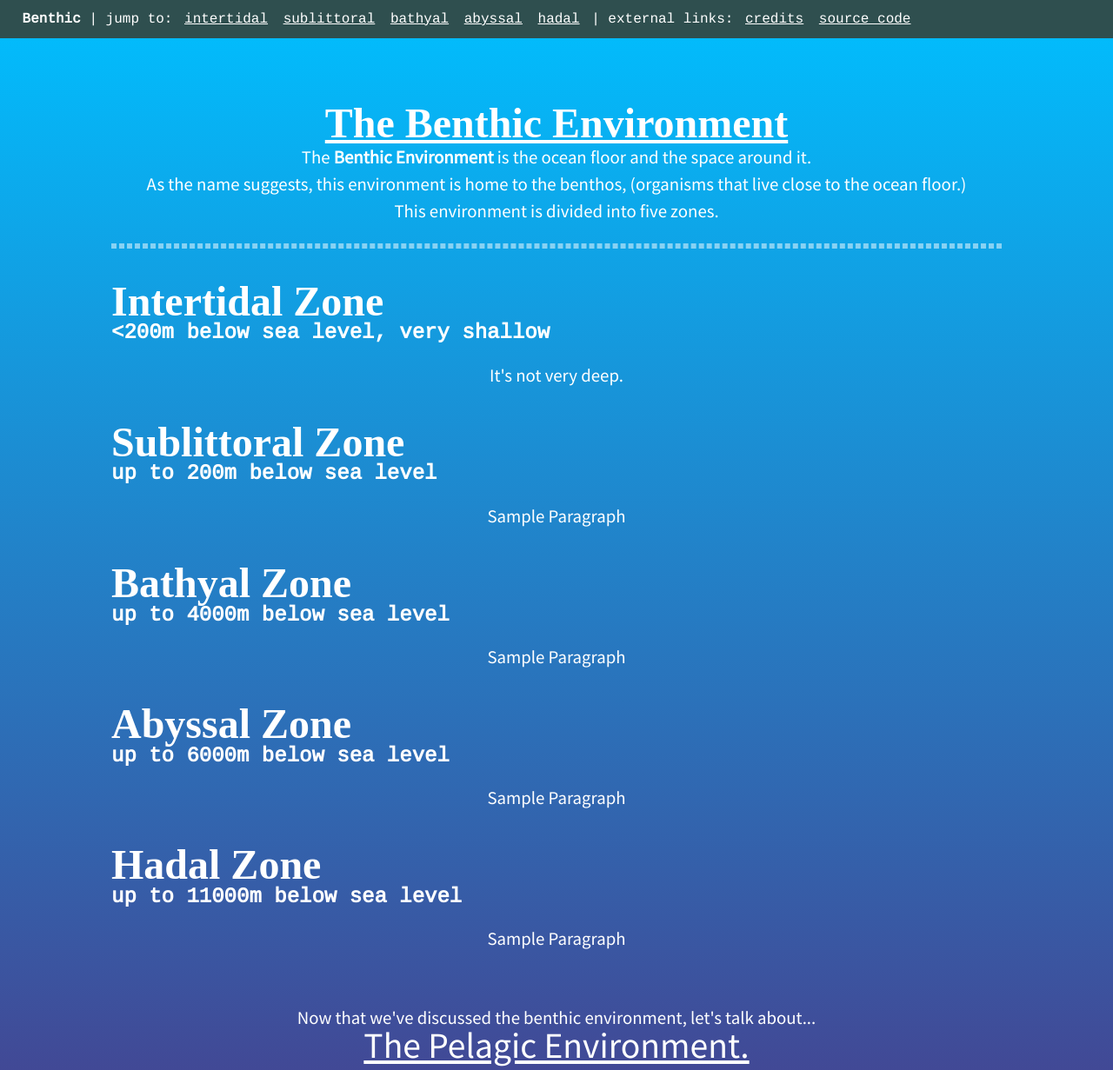
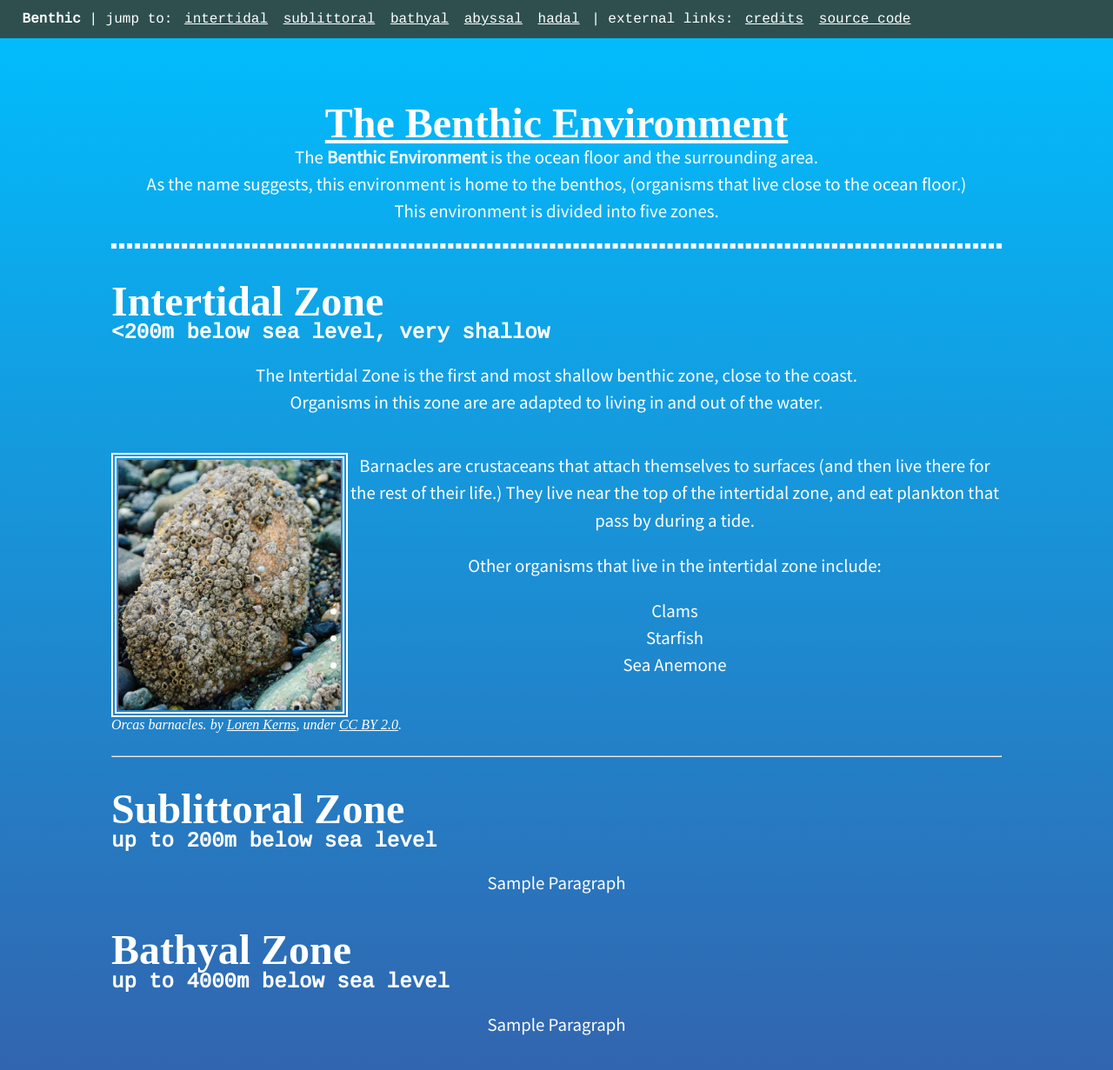
Before and after one commit to 12beesinatrenchcoat/ecologything, a plain HTML site: page index.html in a window 1280 px wide. Shown: the top 1231 px of the page at 87% size. Drawn offline with Linux system fonts and the light colour scheme; a web font is replaced by a local one.

Commit message:
moderate update
a few things, still writing some text

```diff
--- a/extra/stylesheetx.css
+++ b/extra/stylesheetx.css
@@ -1,7 +1,5 @@
-/* stylesheetx.css is a stylesheet for the credits.
-It's supposed to be light, at least lighter than the other stylesheet.*/
-
-@import url('https://fonts.googleapis.com/css?family=Source+Sans+Pro');
+/* this stylesheet is just for the credits. */
+@import url('https://fonts.googleapis.com/css?family=Charm:700|Cousine|Source+Sans+Pro&subset=latin-ext');
 
 body{
     background-color:darkslategrey;
@@ -11,13 +9,16 @@ body{
     text-align: center;
 }
 
-hr{
-    color:white;
-}
-h1{
-    margin-top: -14px;
+div{
+    padding:16px;
+    margin: 32px 15%;
+    box-shadow: inset 0 0 10px #000000;
 }
 
 a{
     color:white;
 }
+
+h1{
+    padding-bottom: 8px;
+}
--- a/index.html
+++ b/index.html
@@ -7,7 +7,8 @@
 </head>
 
 <body>
-	<header class=header>
+	<header>
+		<!-- This is the header at the top. The DarkSlateGrey one. -->
 		<strong>Benthic</strong>
 		| jump to:
 			<a href="#intertidal">intertidal</a>
@@ -17,19 +18,35 @@
 			<a href="#hadal">hadal</a>
 		| external links:
 			<a href="extra/credits.html">credits</a>
-			<a href="https://github.com/AndyThePie/ecologything">source code</a>
+			<a href="https://github.com/AndyThePie/ecologything" title="clicking this link will take you to github.com">source code</a>
+		<!-- This ends the header. -->
 	</header> <br>
 		<h1 style="text-align:center; text-decoration:underline">The Benthic Environment</h1>
-		<p>The <strong>Benthic Environment</strong> is the ocean floor and the space around it.<br>
+		<p>The <strong>Benthic Environment</strong> is the ocean floor and the surrounding area.<br>
 		As the name suggests, this environment is home to the benthos, (organisms that live close to the ocean floor.) <br>
-		This environment is divided into five zones.</p> <hr>
+		This environment is divided into five zones.</p> <hr style="border-width:medium; border-style: dashed">
 	<main>
+		<!-- The main content of the page is here. The text, images, and paragraphs. -->
 		<div id = intertidal>
 			<h1>Intertidal Zone </h1>
 			<h2>&lt200m below sea level, very shallow</h2>
-			<p>It's not very deep.</p>
+			<p>The Intertidal Zone is the first and most shallow benthic zone, close to the coast. <br>
+			Organisms in this zone are are adapted to living in and out of the water.</p>
+				<span class="float">
+					<p><img class="float" src="images/barnacle.jpg" alt="An image of a barnacle.">
+					<span title="(Not to be confused for the ones in Half-Life)">Barnacles</span> are crustaceans that attach themselves to surfaces (and then live there for the rest of their life.) They live near the top of the intertidal zone, and eat plankton that pass by during a tide.</p>
+					<p> Other organisms  that live in the intertidal zone include:
+						<ul>
+							<li>Clams
+							<li>Starfish
+							<li>Sea Anemone
+						</ul>
+					</p>
+				</span>
+				<figcaption><em>Orcas barnacles.</em> by <a class="link" href="https://www.flickr.com/people/lorenkerns/">Loren Kerns</a>, under <a class="link" href="https://creativecommons.org/licenses/by/2.0/">CC BY 2.0</a>.</figcaption> <br>
+				<hr>
 		</div>
-		<div id= sublitorral>
+		<div id = sublitorral>
 			<h1>Sublittoral Zone</h1>
 			<h2>up to 200m below sea level</h2>
 			<p>Sample Paragraph</p>
@@ -46,11 +63,11 @@
 		</div>
 		<div id = hadal>
 			<h1>Hadal Zone</h1>
-			<h2>up to 11000m below sea level</h2>
+			<h2>the bottom of the bottom of the ocean</h2>
 			<p>Sample Paragraph</p>
 		</div>
 </main> <br>
-<p>Now that we've discussed the benthic environment, let's talk about... <br>
+<p>The benthic environment deals with the ocean floor, but what about the open ocean? <br> Well, that has to do with
 <a href="pelagic.html" class="link" style="text-align:center; font-size:2em">The Pelagic Environment.</a>
 </p>
 
--- a/stylesheet.css
+++ b/stylesheet.css
@@ -19,7 +19,7 @@ h2{
 	margin-bottom: 12px
 }
 
-p{
+p, li{
 	font-family: 'Source Sans Pro', sans-serif;
 	font-size: 1.3em;
 	line-height: 150%;
@@ -28,12 +28,10 @@ p{
 
 hr{
 	color:white;
-	border-width: medium;
-	border-style: dashed;
-	opacity: 50%;
+
 }
 
-.header{
+header{
 	position:fixed;
 	top:0;
 	left:0;
@@ -44,9 +42,26 @@ hr{
 	padding: 1% 2% 1%;
 }
 
-.header a{
+header a{
 	color: white;
 	padding: 2px 4px 2px;
+}
+
+figcaption{
+	font-family: serif;
+	font-style: italic;
+}
+
+img{
+	height: 25%;
+	width: 25%;
+	border: 6px double white;
+	padding: 2px;
+}
+
+.float{
+	text-align: left;
+	float: left;
 }
 
 .link{
```
Also changed, not shown: extra/credits.html (+25 -8 lines), images/barnacle.jpg (added), 1 other file.
